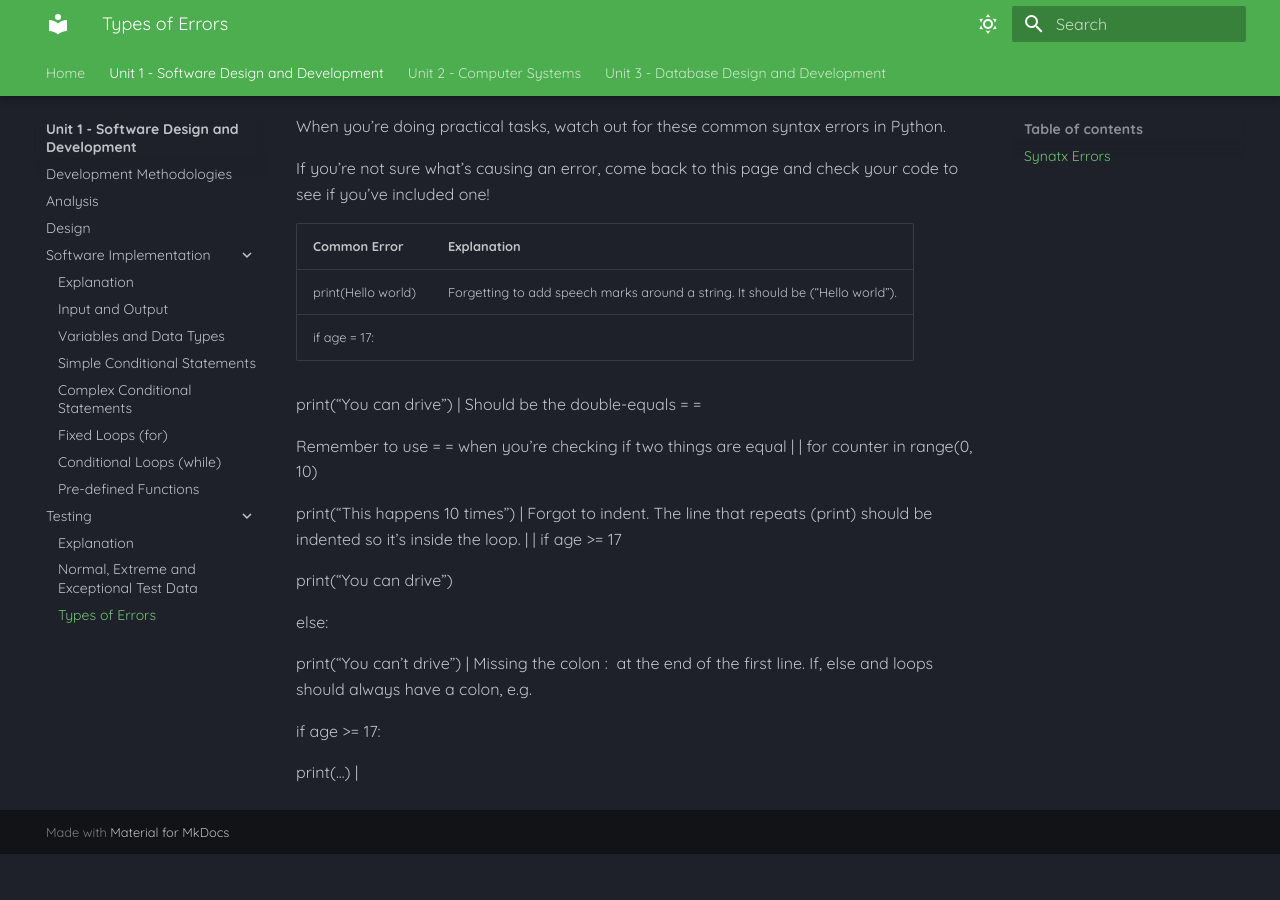
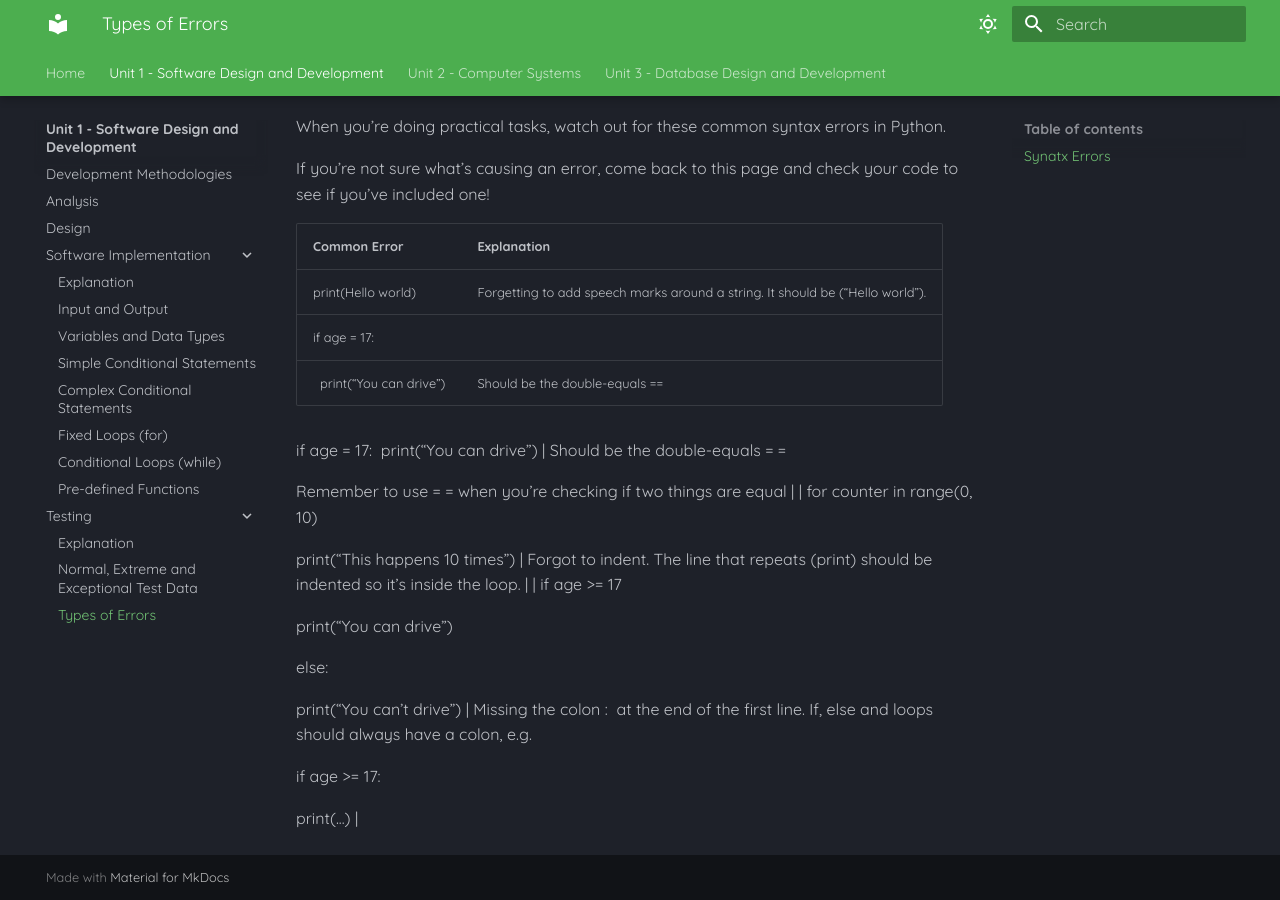
Before and after one commit to Mr-Wood-CS/National-5-CS, an MkDocs documentation site: the page built from docs/SDD/5.2-Types-of-Errors.md, in a window 1280 px wide and 900 px high, scrolled down 881 px. Built offline with MkDocs 1.6.1 and Material for MkDocs 9.7.7, drawn with Linux system fonts in a browser that asks for light colours; before the commit the page ends 1735 px from its top, so only the background shows below that.

Commit message:
Update 5.2-Types-of-Errors.md

```diff
--- a/docs/SDD/5.2-Types-of-Errors.md
+++ b/docs/SDD/5.2-Types-of-Errors.md
@@ -36,11 +36,16 @@ When you’re doing practical tasks, watch out for these common syntax errors in
 
 If you’re not sure what’s causing an error, come back to this page and check your code to see if you’ve included one!
 
-| Common Error                                                             | Explanation                                                                                                                        |
-| ------------------------------------------------------------------------ | ---------------------------------------------------------------------------------------------------------------------------------- |
-| print(Hello world)                                                       | Forgetting to add speech marks around a string. It should be (“Hello world”).                                                      |
+| Common Error            | Explanation                         |
+| ------------------------| ----------------------------------------------------------------------------- |
+| print(Hello world)      | Forgetting to add speech marks around a string. It should be (“Hello world”). |
 | if age = 17:
+    print(“You can drive”)| Should be the double-equals ==                                                |
 
+
+
+
+if age = 17:
  print(“You can drive”)                                    | Should be the double-equals = =
 
 Remember to use = = when you’re checking if two things are equal                                  |
```
